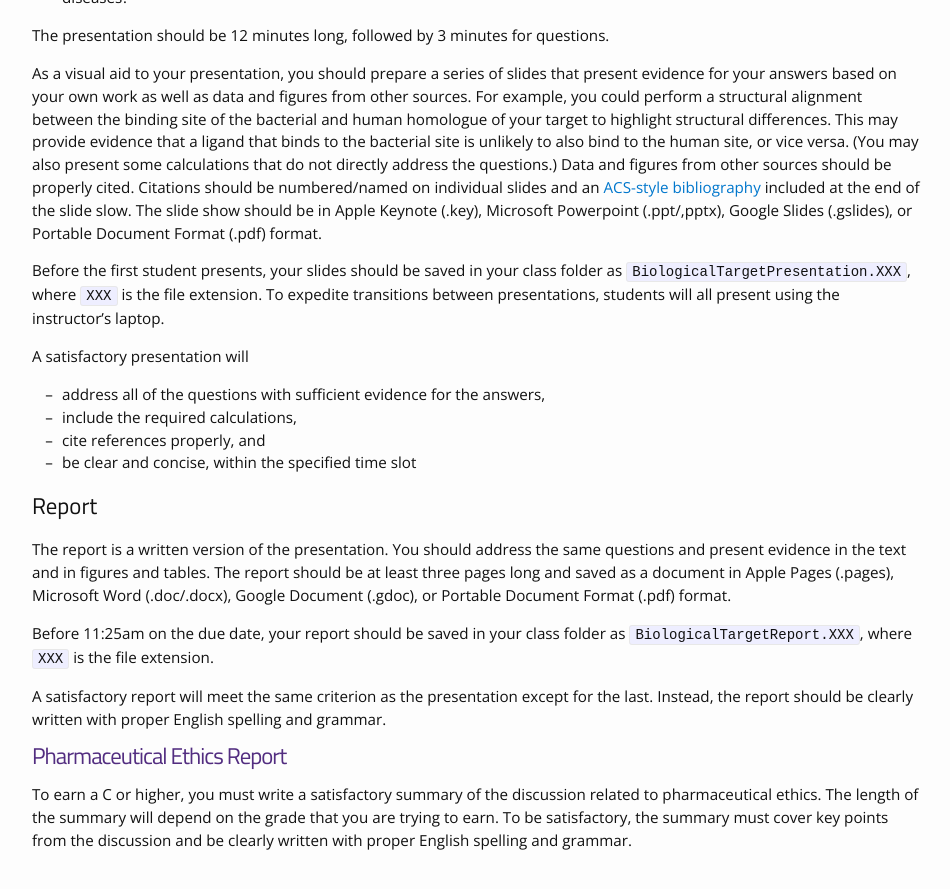
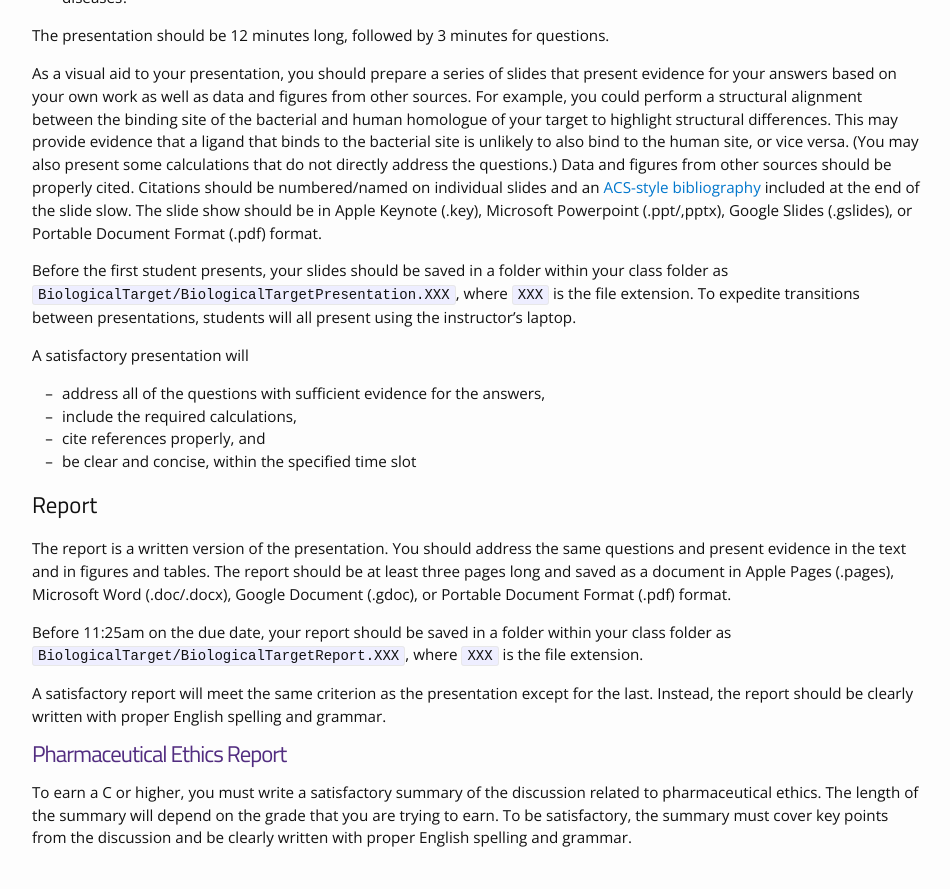
Before and after one commit to daveminh/Chem456-2022F, a Jekyll site: the page built from docs/assignments.md, in a window 1280 px wide and 900 px high, scrolled down 1112 px. Shown: the top 889 px of the window, without its empty margins (163-1113 px from the left). Built offline with Jekyll 4.4.1, drawn with Linux system fonts in a browser that asks for light colours; nearby versions of some CDN libraries.

Commit message:
Update assignments.md

```diff
--- a/docs/assignments.md
+++ b/docs/assignments.md
@@ -35,7 +35,7 @@ The presentation should be 12 minutes long, followed by 3 minutes for questions.
 
 As a visual aid to your presentation, you should prepare a series of slides that present evidence for your answers based on your own work as well as data and figures from other sources. For example, you could perform a structural alignment between the binding site of the bacterial and human homologue of your target to highlight structural differences. This may provide evidence that a ligand that binds to the bacterial site is unlikely to also bind to the human site, or vice versa. (You may also present some calculations that do not directly address the questions.) Data and figures from other sources should be properly cited. Citations should be numbered/named on individual slides and an [ACS-style bibliography](https://pubs.acs.org/doi/full/10.1021/acsguide.40303) included at the end of the slide slow. The slide show should be in Apple Keynote (.key), Microsoft Powerpoint (.ppt/,pptx), Google Slides (.gslides), or Portable Document Format (.pdf) format.
 
-Before the first student presents, your slides should be saved in your class folder as `BiologicalTargetPresentation.XXX`, where `XXX` is the file extension. To expedite transitions between presentations, students will all present using the instructor's laptop.
+Before the first student presents, your slides should be saved in a folder within your class folder as `BiologicalTarget/BiologicalTargetPresentation.XXX`, where `XXX` is the file extension. To expedite transitions between presentations, students will all present using the instructor's laptop.
 
 A satisfactory presentation will
 * address all of the questions with sufficient evidence for the answers,
@@ -47,7 +47,7 @@ A satisfactory presentation will
 
 The report is a written version of the presentation. You should address the same questions and present evidence in the text and in figures and tables. The report should be at least three pages long and saved as a document in Apple Pages (.pages), Microsoft Word (.doc/.docx), Google Document (.gdoc), or Portable Document Format (.pdf) format.
 
-Before 11:25am on the due date, your report should be saved in your class folder as `BiologicalTargetReport.XXX`, where `XXX` is the file extension.
+Before 11:25am on the due date, your report should be saved in a folder within your class folder as `BiologicalTarget/BiologicalTargetReport.XXX`, where `XXX` is the file extension.
 
 A satisfactory report will meet the same criterion as the presentation except for the last. Instead, the report should be clearly written with proper English spelling and grammar.
 
```
